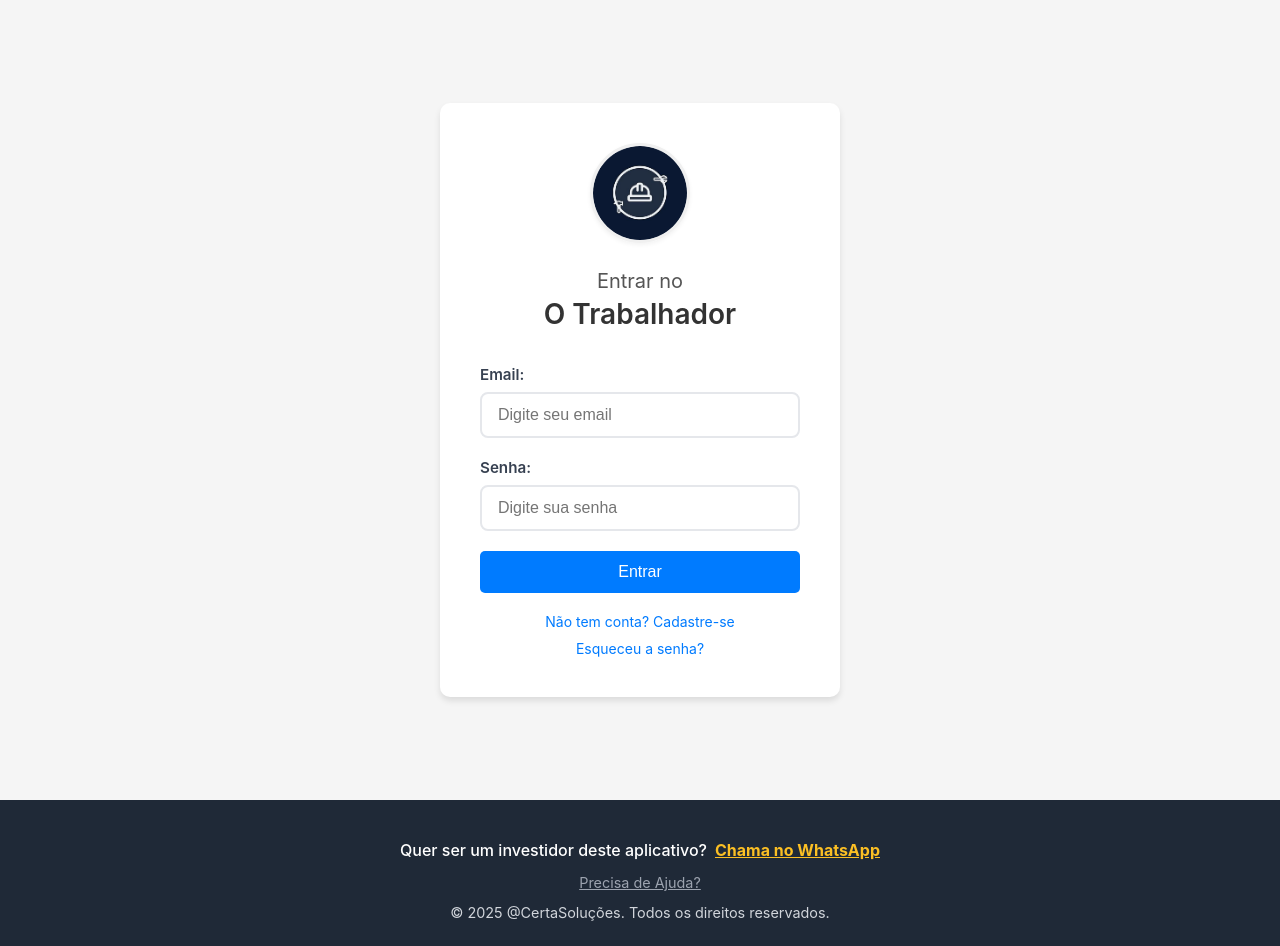
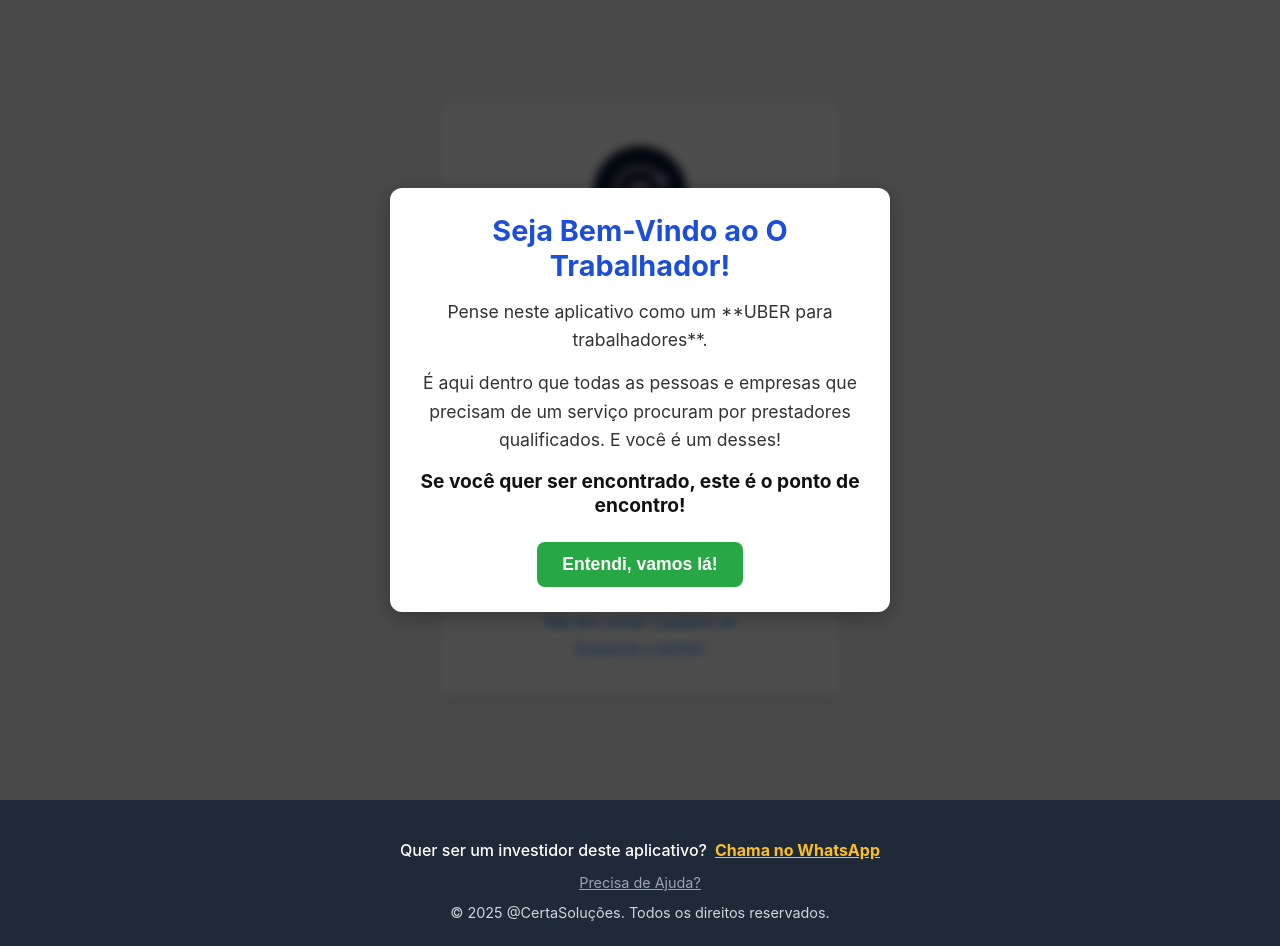
Before and after one commit to observadores1/o-trabalhador-app, a React (Create React App) app: page /login in a window 1280 px wide. Built offline with nearby package versions, Linux system fonts and the light colour scheme.

Commit message:
feat: Adiciona pop-up de boas-vindas para novos usuários + pixel

```diff
--- a/package.json
+++ b/package.json
@@ -13,6 +13,7 @@
     "imask": "^7.6.1",
     "react": "^19.1.1",
     "react-dom": "^19.1.1",
+    "react-facebook-pixel": "^1.0.4",
     "react-hook-form": "^7.62.0",
     "react-imask": "^7.6.1",
     "react-input-mask": "^2.0.4",
--- a/src/App.js
+++ b/src/App.js
@@ -1,4 +1,4 @@
-// src/App.js - VERSÃO CORRIGIDA E COMPLETA COM LÓGICA PWA
+// src/App.js - VERSÃO FINAL COM PIXEL DO FACEBOOK INTEGRADO
 /**
  * @file App.js
  * @description Componente principal e roteador do aplicativo.
@@ -6,9 +6,15 @@
  * @date 2025-09-19
  * Louvado seja Cristo, Louvado seja Deus
  */
-import React, { useState, useEffect } from 'react'; // Re-adicionado useState e useEffect
+import React, { useState, useEffect } from 'react';
 import { BrowserRouter as Router, Routes, Route, Navigate } from 'react-router-dom';
 import { AuthProvider, useAuth } from './contexts/AuthContext';
+
+// ===== INÍCIO DA IMPLEMENTAÇÃO DO PIXEL =====
+import ReactPixel from 'react-facebook-pixel';
+import PixelTracker from './components/PixelTracker'; // Importa nosso componente rastreador
+// ===== FIM DA IMPLEMENTAÇÃO DO PIXEL =====
+
 import Login from './components/Login';
 import Register from './components/Register';
 import ProtectedRoute from './components/ProtectedRoute';
@@ -29,32 +35,40 @@ import Footer from './components/Footer';
 import './App.css';
 import './botoes.css';
 
+// ===== INÍCIO DA IMPLEMENTAÇÃO DO PIXEL =====
+// Opções de configuração do Pixel
+const options = {
+  autoConfig: true, // Deixe como true para configuração automática
+  debug: false,     // Mude para true para ver logs detalhados no console do navegador
+};
+// Inicializa o Pixel com seu ID. Isso só precisa ser feito uma vez.
+ReactPixel.init('1481808609495330', null, options);
+// O primeiro 'PageView' é disparado automaticamente na inicialização.
+// ===== FIM DA IMPLEMENTAÇÃO DO PIXEL =====
+
+
 function AppLayout() {
   const { session } = useAuth();
-  // ===== INÍCIO DA CORREÇÃO PWA =====
   const [installPrompt, setInstallPrompt] = useState(null);
 
   useEffect(() => {
     const handleBeforeInstallPrompt = (event) => {
-      event.preventDefault(); // Impede que o navegador mostre o banner padrão
-      setInstallPrompt(event); // Salva o evento para usarmos depois
+      event.preventDefault();
+      setInstallPrompt(event);
       console.log("PWA: Evento 'beforeinstallprompt' capturado.");
     };
 
     window.addEventListener('beforeinstallprompt', handleBeforeInstallPrompt);
 
-    // Função de limpeza para remover o listener quando o componente desmontar
     return () => {
       window.removeEventListener('beforeinstallprompt', handleBeforeInstallPrompt);
     };
   }, []);
-  // ===== FIM DA CORREÇÃO PWA =====
 
   return (
     <div className="App">
       <div className="content-wrap">
         <Routes>
-          {/* Passando a prop 'installPrompt' para o Dashboard */}
           <Route path="/dashboard" element={<ProtectedRoute><Dashboard installPrompt={installPrompt} /></ProtectedRoute>} />
           <Route path="/login" element={<ProtectedRoute requireAuth={false}><Login /></ProtectedRoute>} />
           <Route path="/register" element={<ProtectedRoute requireAuth={false}><Register /></ProtectedRoute>} />
@@ -73,7 +87,6 @@ function AppLayout() {
         </Routes>
       </div>
       {session && <WhatsAppButton />}
-      {/* Passando a prop 'installPrompt' para o Footer */}
       <Footer installPrompt={installPrompt} />
     </div>
   );
@@ -83,6 +96,10 @@ function App() {
   return (
     <AuthProvider>
       <Router>
+        {/* ===== INÍCIO DA IMPLEMENTAÇÃO DO PIXEL ===== */}
+        {/* O PixelTracker escuta as mudanças de rota e dispara os PageViews */}
+        <PixelTracker />
+        {/* ===== FIM DA IMPLEMENTAÇÃO DO PIXEL ===== */}
         <AppLayout />
       </Router>
     </AuthProvider>
--- a/src/components/Login.js
+++ b/src/components/Login.js
@@ -1,3 +1,4 @@
+// src/components/Login.js - VERSÃO FINAL COM POP-UP DE BOAS-VINDAS
 /**
  * @file Login.js
  * @description Componente de autenticação de usuário.
@@ -5,10 +6,11 @@
  * @date 2025-09-25
  * Louvado seja Cristo, Louvado seja Deus
  */
-import React, { useState } from 'react';
+import React, { useState, useEffect } from 'react'; // ADICIONADO: useEffect
 import { Link, useNavigate, useLocation } from 'react-router-dom';
 import { useAuth } from '../contexts/AuthContext';
-import logo from '../assets/logo.png'; // <-- IMPORTAÇÃO DO LOGO
+import logo from '../assets/logo.png';
+import WelcomePopup from './WelcomePopup'; // ADICIONADO: Importa o pop-up
 import './Login.css';
 
 const Login = () => {
@@ -17,11 +19,32 @@ const Login = () => {
   const [loading, setLoading] = useState(false);
   const [error, setError] = useState('');
 
+  // ===== INÍCIO DA LÓGICA DO POP-UP =====
+  const [showWelcomePopup, setShowWelcomePopup] = useState(false);
+  // ===== FIM DA LÓGICA DO POP-UP =====
+
   const { signIn } = useAuth();
   const navigate = useNavigate();
   const location = useLocation();
 
   const from = location.state?.from?.pathname || '/dashboard';
+
+  // ===== INÍCIO DA LÓGICA DO POP-UP =====
+  useEffect(() => {
+    // Verifica se o usuário já viu o pop-up nesta sessão
+    const hasSeenPopup = sessionStorage.getItem('hasSeenWelcomePopup');
+    if (!hasSeenPopup) {
+      // Se não viu, mostra o pop-up
+      setShowWelcomePopup(true);
+    }
+  }, []); // O array vazio [] garante que este efeito rode apenas uma vez
+
+  const handleClosePopup = () => {
+    // Fecha o pop-up e marca no sessionStorage que ele já foi visto
+    setShowWelcomePopup(false);
+    sessionStorage.setItem('hasSeenWelcomePopup', 'true');
+  };
+  // ===== FIM DA LÓGICA DO POP-UP =====
 
   const handleSubmit = async (e) => {
     e.preventDefault();
@@ -47,20 +70,15 @@ const Login = () => {
 
   return (
     <div className="login-container">
+      {/* ADICIONADO: Renderização condicional do pop-up */}
+      {showWelcomePopup && <WelcomePopup onClose={handleClosePopup} />}
+
       <div className="login-card">
-
-        {/* ================== CORREÇÕES APLICADAS AQUI ================== */}
-
-        {/* 1. Logo adicionado */}
         <img src={logo} alt="Logo O Trabalhador" className="login-logo" />
-
-        {/* 2. Título em duas linhas */}
         <h2>
           Entrar no
           <span className="app-name">O Trabalhador</span>
         </h2>
-
-        {/* ============================================================= */}
 
         {error && <div className="error-message">{error}</div>}
 
--- /dev/null
+++ b/src/components/PixelTracker.js
@@ -0,0 +1,21 @@
+// src/components/PixelTracker.js - NOVO ARQUIVO
+import { useEffect } from 'react';
+import { useLocation } from 'react-router-dom';
+import ReactPixel from 'react-facebook-pixel';
+
+const PixelTracker = () => {
+  const location = useLocation();
+
+  useEffect(() => {
+    // Dispara um evento PageView padrão toda vez que a localização (URL) muda
+    ReactPixel.pageView();
+
+    // A linha abaixo é opcional, apenas para você ver no console do navegador que está funcionando
+    console.log(`[Facebook Pixel] PageView disparado para: ${location.pathname}`);
+
+  }, [location]); // A mágica acontece aqui: o efeito re-executa sempre que 'location' muda
+
+  return null; // Este componente não renderiza nada visível na tela
+};
+
+export default PixelTracker;
--- /dev/null
+++ b/src/components/WelcomePopup.css
@@ -0,0 +1,75 @@
+/* src/components/WelcomePopup.css - NOVO ARQUIVO */
+
+.popup-overlay-welcome {
+  position: fixed;
+  top: 0;
+  left: 0;
+  right: 0;
+  bottom: 0;
+  background-color: rgba(0, 0, 0, 0.7);
+  display: flex;
+  justify-content: center;
+  align-items: center;
+  z-index: 1000;
+  backdrop-filter: blur(4px);
+}
+
+.popup-container-welcome {
+  background-color: white;
+  padding: 25px 30px;
+  border-radius: 12px;
+  box-shadow: 0 5px 20px rgba(0, 0, 0, 0.3);
+  width: 90%;
+  max-width: 500px;
+  text-align: center;
+  animation: fadeInScale 0.4s ease-out;
+}
+
+.popup-title-welcome {
+  color: #1d4ed8; /* Azul do tema */
+  font-size: 1.8rem;
+  margin-top: 0;
+  margin-bottom: 15px;
+}
+
+.popup-text-welcome {
+  color: #333;
+  font-size: 1.1rem;
+  line-height: 1.6;
+  margin-bottom: 15px;
+}
+
+.popup-text-welcome-bold {
+  color: #111;
+  font-size: 1.2rem;
+  font-weight: bold;
+  margin-bottom: 25px;
+}
+
+.popup-button-welcome {
+  background-color: #28a745; /* Verde sucesso */
+  color: white;
+  border: none;
+  border-radius: 8px;
+  padding: 12px 25px;
+  font-size: 1.1rem;
+  font-weight: bold;
+  cursor: pointer;
+  transition: background-color 0.2s ease, transform 0.1s ease;
+}
+
+.popup-button-welcome:hover {
+  background-color: #218838;
+  transform: scale(1.05);
+}
+
+@keyframes fadeInScale {
+  from {
+    opacity: 0;
+    transform: scale(0.9);
+  }
+  to {
+    opacity: 1;
+    transform: scale(1);
+  }
+}
--- /dev/null
+++ b/src/components/WelcomePopup.js
@@ -0,0 +1,27 @@
+// src/components/WelcomePopup.js - NOVO ARQUIVO
+import React from 'react';
+import './WelcomePopup.css'; // Vamos criar este arquivo a seguir
+
+const WelcomePopup = ({ onClose }) => {
+  return (
+    <div className="popup-overlay-welcome">
+      <div className="popup-container-welcome">
+        <h2 className="popup-title-welcome">Seja Bem-Vindo ao O Trabalhador!</h2>
+        <p className="popup-text-welcome">
+          Pense neste aplicativo como um **UBER para trabalhadores**.
+        </p>
+        <p className="popup-text-welcome">
+          É aqui dentro que todas as pessoas e empresas que precisam de um serviço procuram por prestadores qualificados. E você é um desses!
+        </p>
+        <p className="popup-text-welcome-bold">
+          Se você quer ser encontrado, este é o ponto de encontro!
+        </p>
+        <button onClick={onClose} className="popup-button-welcome">
+          Entendi, vamos lá!
+        </button>
+      </div>
+    </div>
+  );
+};
+
+export default WelcomePopup;
```
Also changed, not shown: 1 other file (tests, documents, lock files or other folders).
